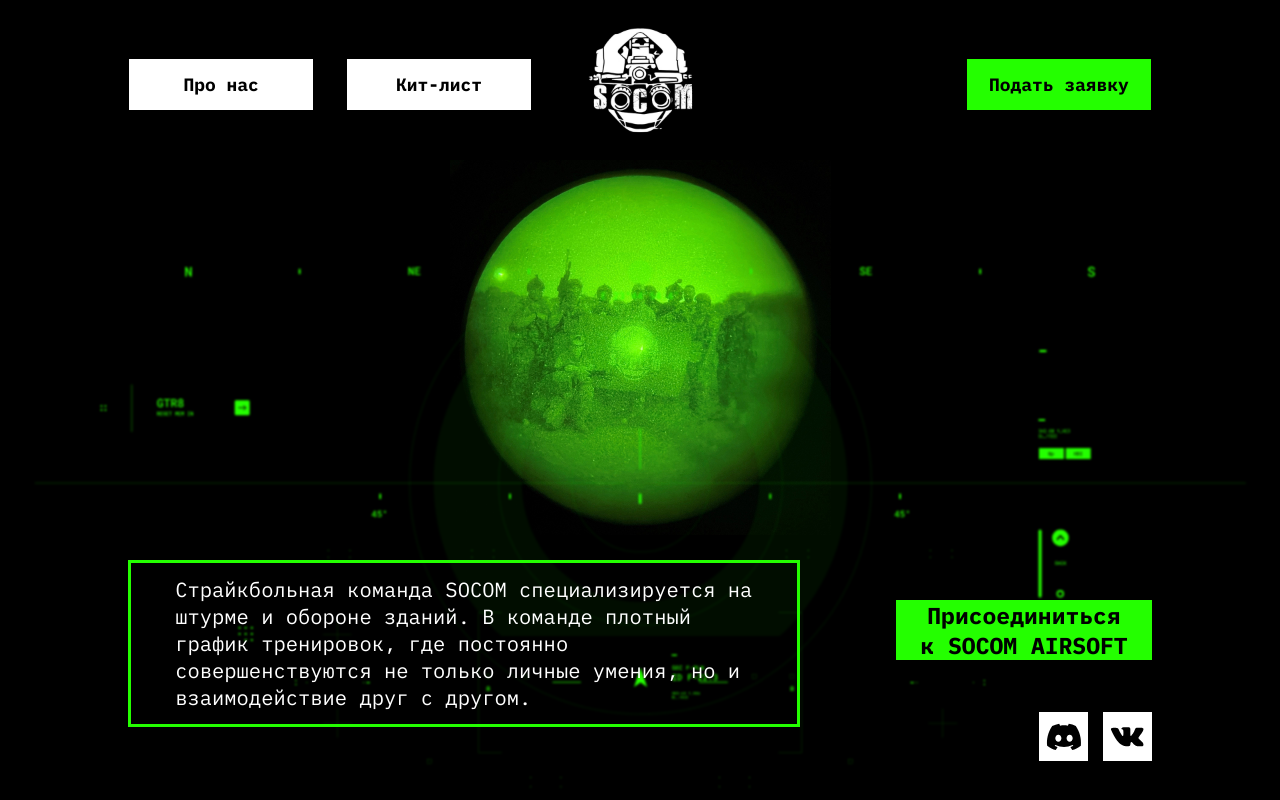
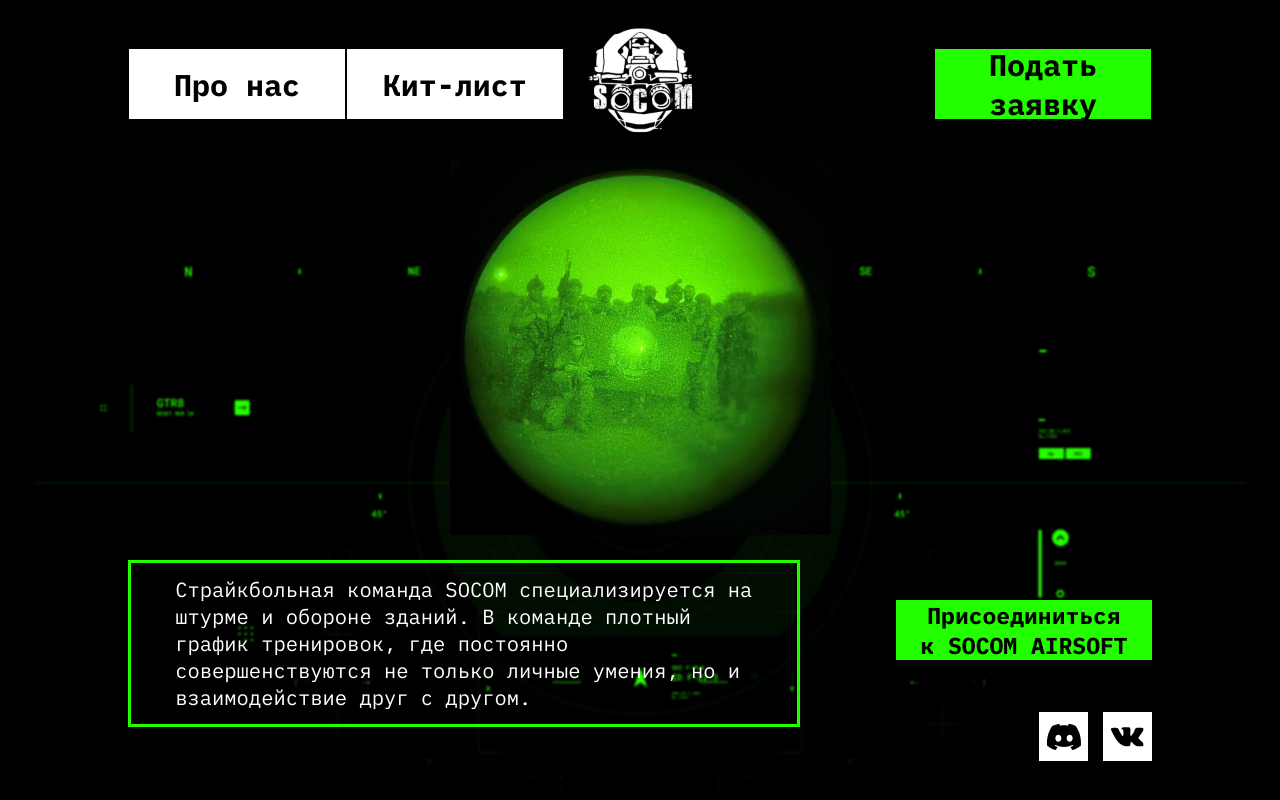
Before and after one commit to lyz4r/lyz4r.github.io, a website: page index.html in a window 1280 px wide. Shown: the top 800 px of the page. Drawn offline with Linux system fonts and the light colour scheme.

Commit message:
хочу посмотреть шрифты

```diff
--- a/style.css
+++ b/style.css
@@ -4,7 +4,7 @@
     background-color: black;
     font-family: 'IBM Plex Mono', sans-serif;
     font-weight: 700;
-    font-size: 1.4vw;
+    font-size: 30px;
     color : white;
     text-align: center;
     padding-bottom: 140%;
@@ -27,8 +27,8 @@
 }
 
 .header a{
-    width : 18%;
-    height : 4vmax;
+    width : 300px;
+    height : 70px;
     display: flex;
     text-align: center;
     justify-content: center;
@@ -104,7 +104,7 @@
 }
 
 .greenHUD{
-    position: relative;
+
     margin-left: auto;
     margin-right: auto;
     margin-top: -22%;
```
